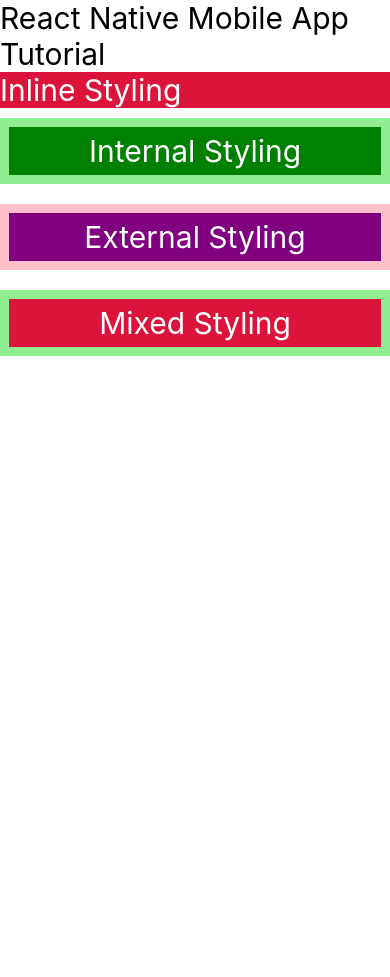
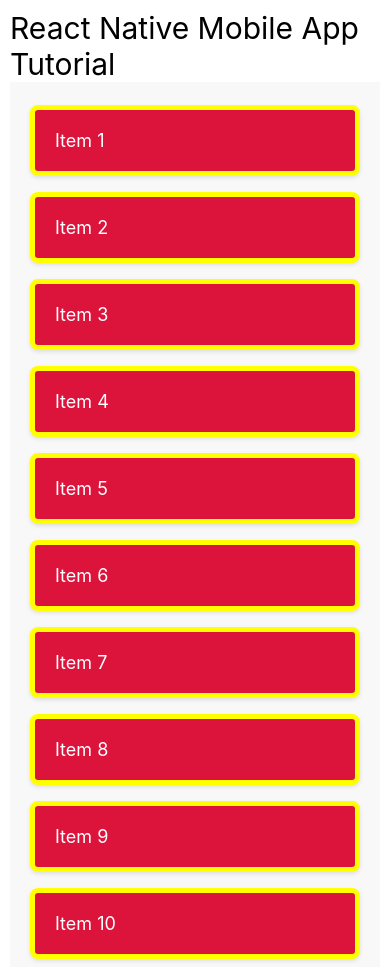
Before and after one commit to alauddin-bd/react-native-app, a React Native app: screen / in a window 390 px wide. Before the commit the page ends 844 px from the top, so only its background shows below. Built offline with nearby package versions, Linux system fonts and the light colour scheme.

Commit message:
Data listing

```diff
--- a/App.jsx
+++ b/App.jsx
@@ -1,7 +1,8 @@
 import { View,  Text, Button } from 'react-native';
 import React from 'react';
-import InputText from './src/components/InputText';
-import Styling from './src/components/Styling';
+import FlatListScreen from './src/components/FlatListScreen';
+// import InputText from './src/components/InputText';
+// import Styling from './src/components/Styling';
 // import Props from './src/components/Props';
 // import UseStateHook from './src/components/UseStateHook';
 // import OnPress from './src/components/OnPress';
@@ -10,16 +11,16 @@
 
 const App = () => {
   return (
-    <View>
+    <View style={{padding: 10}}>
       <Text style={{fontSize:30}}>React Native Mobile App Tutorial</Text>
-
       {/* <First /> */}
       {/* <JSX /> */}
       {/* <OnPress /> */}
       {/* <UseStateHook /> */}
       {/* <Props /> */}
       {/* <InputText /> */}
-      <Styling />
+      {/* <Styling /> */}
+      <FlatListScreen />
     </View>
   )
 }
--- /dev/null
+++ b/src/components/FlatListScreen.jsx
@@ -0,0 +1,66 @@
+import { View, Text, FlatList, StyleSheet } from 'react-native'
+import React from 'react'
+
+const data = [
+  {id: 1, title: 'Item 1'},
+  {id: 2, title: 'Item 2'},
+  {id: 3, title: 'Item 3'},
+  {id: 4, title: 'Item 4'},
+  {id: 5, title: 'Item 5'},
+  {id: 6, title: 'Item 6'},
+  {id: 7, title: 'Item 7'},
+  {id: 8, title: 'Item 8'},
+  {id: 9, title: 'Item 9'},
+  {id: 10, title: 'Item 10'}
+];
+
+const FlatListScreen = () => {
+  const renderItem = ({item}) => (
+    <View style={styles.item}>
+      <Text style={styles.title}>{item.title}</Text>
+    </View>
+  );
+  return (
+    <View style={styles.container}>
+      <FlatList
+        data={data}
+        renderItem={renderItem}
+        keyExtractor={item => item.id}
+        contentContainerStyle ={styles.list}
+      />
+    </View>
+  )
+}
+
+const styles = StyleSheet.create({
+  container: {
+    backgroundColor: "#f8f8f8",
+    paddingTop: 15
+  },
+  list: {
+    paddingHorizontal: 20
+  },
+  item: {
+    backgroundColor: 'crimson',
+    borderWidth: 5,
+    borderColor: 'yellow',
+    padding: 20,
+    marginVertical: 8,
+    borderRadius: 8,
+    shadowColor: '#000',
+    shadowOffset: {
+      width: 0,
+      height: 2
+    },
+    shadowOpacity: 0.1,
+    shadowRadius: 4,
+    elevation: 2,
+  },
+  title: {
+    color: '#fff',
+    fontSize: 18
+  }
+
+})
+
+export default FlatListScreen
```
